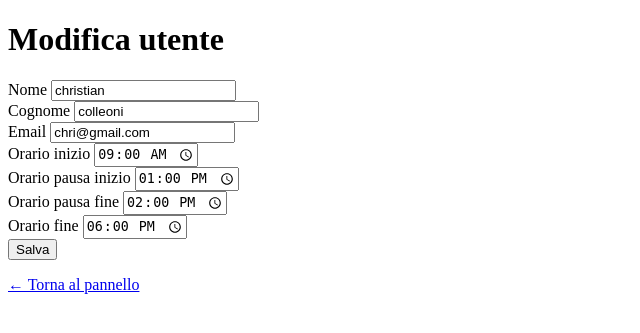
After one commit to ColleoniC/ProgettoStageB2BIT, a Flask app: page /admin/modifica/2 in a window 1280 px wide. The commit adds this page. Shown: the top 333 px of the page, without its empty margins (0-640 px from the left). Run offline with Flask 3, Linux system fonts and the light colour scheme; a user stored in the database is signed in; data comes from the database, SQL or seed files in the repository; both versions use the stored data as it was after the commit.

Commit message:
aggiungo funzionalità admin (crea, modifica, elimina)

```diff
--- a/Progetto/app.py
+++ b/Progetto/app.py
@@ -33,7 +33,6 @@ def init_db():
         )
     ''')
 
-    # Migrazione: aggiunge le colonne mancanti se il DB esisteva già con lo schema vecchio
     cursor.execute('PRAGMA table_info(users)')
     colonne_esistenti = {riga[1] for riga in cursor.fetchall()}
     colonne_richieste = {
@@ -47,17 +46,6 @@ def init_db():
         if nome_colonna not in colonne_esistenti:
             cursor.execute(f'ALTER TABLE users ADD COLUMN {nome_colonna} {tipo}')
             print(f"Colonna aggiunta: {nome_colonna}")
-
-    email_demo = 'demo@prova.com'
-    password_demo = 'demo1234'
-
-    cursor.execute('SELECT id FROM users WHERE email = ?', (email_demo,))
-    if cursor.fetchone() is None:
-        cursor.execute(
-            'INSERT INTO users (email, password, name) VALUES (?, ?, ?)',
-            (email_demo, generate_password_hash(password_demo), 'Utente Demo')
-        )
-        print(f"Utente demo creato: {email_demo} / {password_demo}")
 
     conn.commit()
     conn.close()
@@ -108,8 +96,14 @@ def admin_panel():
     redirect_response = require_admin()
     if redirect_response:
         return redirect_response
-    return render_template('admin_panel.html', admin_name=session['user']['name'])
 
+    conn = get_db()
+    cursor = conn.cursor()
+    cursor.execute('SELECT * FROM users ORDER BY cognome, name')
+    users = cursor.fetchall()
+    conn.close()
+
+    return render_template('admin_panel.html', admin_name=session['user']['name'], users=users)
 
 @app.route('/admin/create_user', methods=['GET'])
 def create_user_page():
@@ -157,6 +151,81 @@ def create_user():
 
     return render_template('admin_crea_ok.html', email=email, password=password_provvisoria)
 
+@app.route('/admin/modifica/<int:user_id>', methods=['GET'])
+def edit_user_page(user_id):
+    redirect_response = require_admin()
+    if redirect_response:
+        return redirect_response
+
+    conn = get_db()
+    cursor = conn.cursor()
+    cursor.execute('SELECT * FROM users WHERE id = ?', (user_id,))
+    user = cursor.fetchone()
+    conn.close()
+
+    if user is None:
+        return jsonify({'ok': False, 'errore': 'Utente non trovato'}), 404
+
+    return render_template('admin_modifica.html', user=user)
+
+
+@app.route('/admin/modifica/<int:user_id>', methods=['POST'])
+def edit_user(user_id):
+    redirect_response = require_admin()
+    if redirect_response:
+        return redirect_response
+
+    nome = request.form.get('nome', '').strip()
+    cognome = request.form.get('cognome', '').strip()
+    email = request.form.get('email', '').strip().lower()
+    orario_inizio = request.form.get('orario_inizio', '').strip()
+    orario_pausa_inizio = request.form.get('orario_pausa_inizio', '').strip()
+    orario_pausa_fine = request.form.get('orario_pausa_fine', '').strip()
+    orario_fine = request.form.get('orario_fine', '').strip()
+
+    if not nome or not cognome or not email:
+        return jsonify({'ok': False, 'errore': 'Nome, cognome ed email sono obbligatori'}), 400
+
+    conn = get_db()
+    cursor = conn.cursor()
+    try:
+        cursor.execute(
+            '''UPDATE users
+               SET name = ?, cognome = ?, email = ?, orario_inizio = ?,
+                   orario_pausa_inizio = ?, orario_pausa_fine = ?, orario_fine = ?
+               WHERE id = ?''',
+            (nome, cognome, email, orario_inizio, orario_pausa_inizio,
+             orario_pausa_fine, orario_fine, user_id)
+        )
+        if cursor.rowcount == 0:
+            conn.close()
+            return jsonify({'ok': False, 'errore': 'Utente non trovato'}), 404
+        conn.commit()
+    except sqlite3.IntegrityError:
+        conn.close()
+        return jsonify({'ok': False, 'errore': 'Email già registrata da un altro utente'}), 409
+    conn.close()
+
+    return redirect(url_for('admin_panel'))
+
+
+@app.route('/admin/elimina/<int:user_id>', methods=['POST'])
+def delete_user(user_id):
+    redirect_response = require_admin()
+    if redirect_response:
+        return redirect_response
+
+    conn = get_db()
+    cursor = conn.cursor()
+    cursor.execute('DELETE FROM users WHERE id = ?', (user_id,))
+    conn.commit()
+    eliminato = cursor.rowcount > 0
+    conn.close()
+
+    if not eliminato:
+        return jsonify({'ok': False, 'errore': 'Utente non trovato'}), 404
+
+    return redirect(url_for('admin_panel'))
 
 @app.route('/login', methods=['POST'])
 def login():
--- /dev/null
+++ b/Progetto/templates/admin_modifica.html
@@ -0,0 +1,21 @@
+<!DOCTYPE html>
+<html lang="it">
+<head>
+    <meta charset="UTF-8">
+    <title>Modifica utente</title>
+</head>
+<body>
+    <h1>Modifica utente</h1>
+    <form action="/admin/modifica/{{ user.id }}" method="POST">
+        <label>Nome <input type="text" name="nome" value="{{ user.name }}" required></label><br>
+        <label>Cognome <input type="text" name="cognome" value="{{ user.cognome }}" required></label><br>
+        <label>Email <input type="email" name="email" value="{{ user.email }}" required></label><br>
+        <label>Orario inizio <input type="time" name="orario_inizio" value="{{ user.orario_inizio }}"></label><br>
+        <label>Orario pausa inizio <input type="time" name="orario_pausa_inizio" value="{{ user.orario_pausa_inizio }}"></label><br>
+        <label>Orario pausa fine <input type="time" name="orario_pausa_fine" value="{{ user.orario_pausa_fine }}"></label><br>
+        <label>Orario fine <input type="time" name="orario_fine" value="{{ user.orario_fine }}"></label><br>
+        <button type="submit">Salva</button>
+    </form>
+    <p><a href="/admin/panel">← Torna al pannello</a></p>
+</body>
+</html>
```
Also changed, not shown: Progetto/templates/admin_panel.html (+28 -0 lines), Progetto/database.db.
